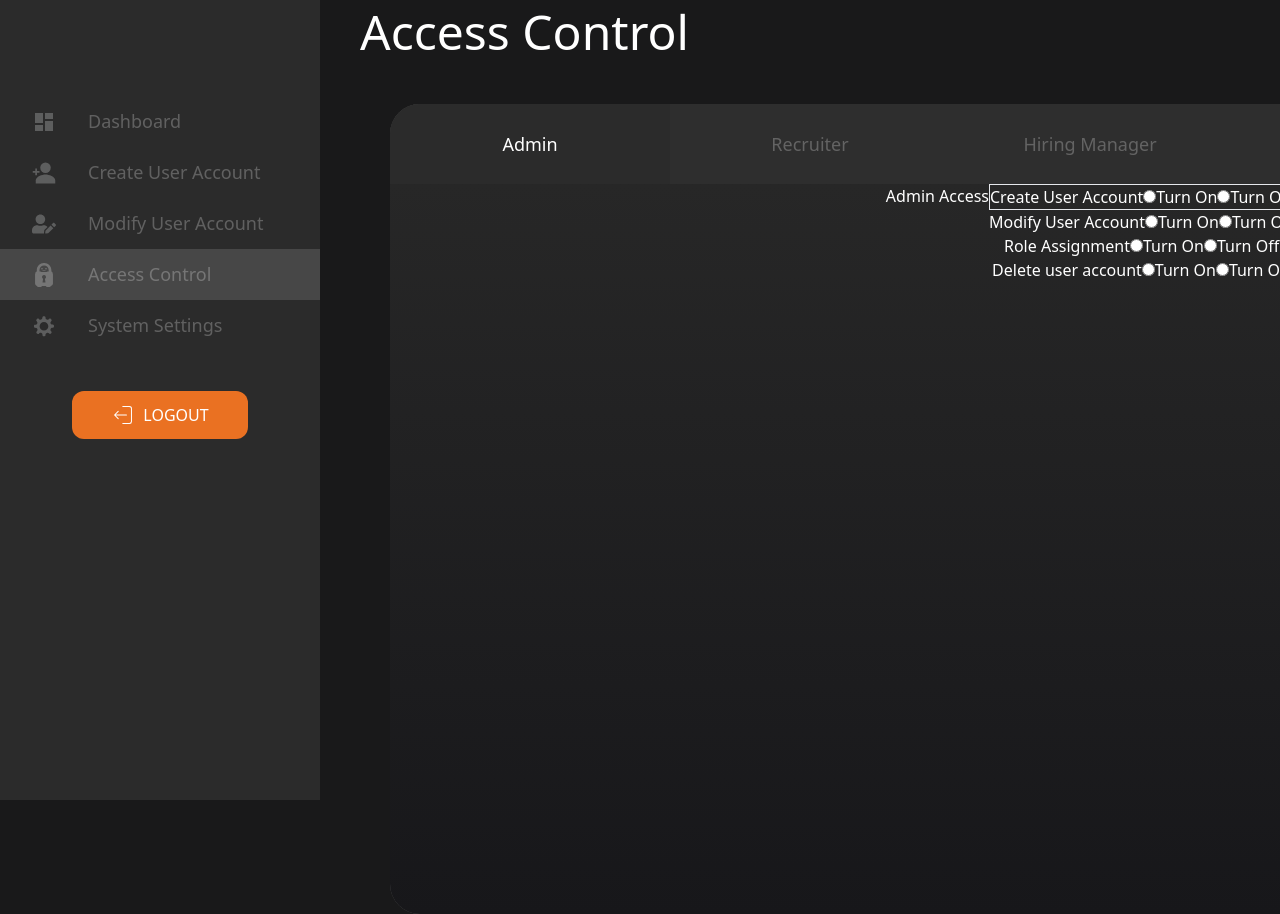
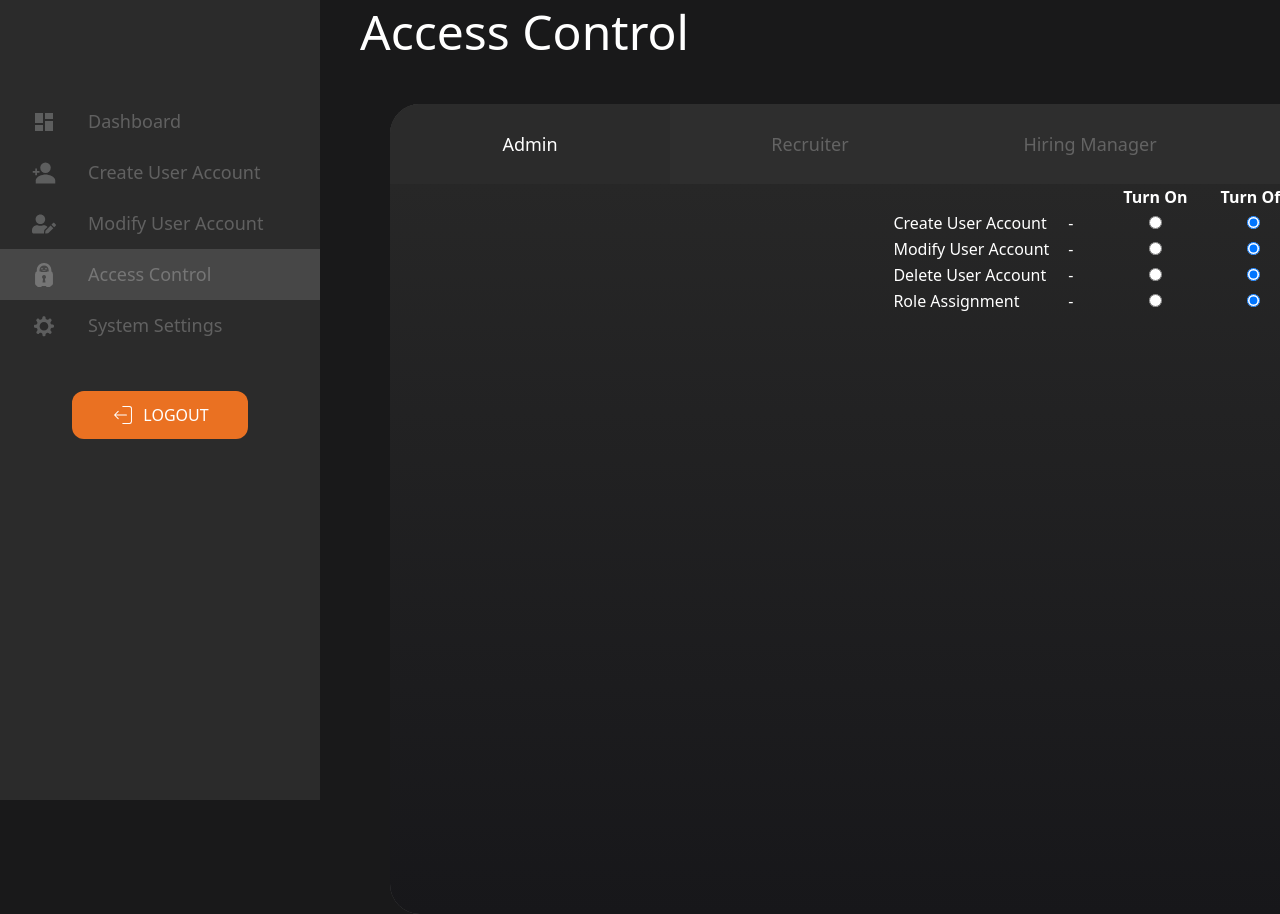
Before and after one commit to Rasindu99/MergX-Application-Tracking-System, a React (Create React App) app in the folder client/: page /adminaccesscontrol in a window 1280 px wide. Shown: the top 914 px of the page. Built offline with nearby package versions, Linux system fonts and the light colour scheme; no server answers.

Commit message:
Update AdminAccess.js

```diff
--- a/client/src/Components/admincomp/AdminAccess.js
+++ b/client/src/Components/admincomp/AdminAccess.js
@@ -1,118 +1,171 @@
 import React, { useState } from 'react';
 
 export default function AdminAccess() {
-  const [selectedOption, setSelectedOption] = useState(null);
+  const [createUser, setCreateUser] = useState(false);
+  const [modifyUser, setModifyUser] = useState(false);
+  const [deleteUser, setDeleteUser] = useState(false);
+  const [roleAssignment, setRoleAssignment] = useState(false);
 
-  const handleOptionChange = (event) => {
-    setSelectedOption(event.target.value);
+  const handleCreateUser = () => {
+    setCreateUser(!createUser);
+    const newValue = !createUser;
+    setCreateUser(newValue);
+    console.log(`Create User Account turned ${newValue ? 'on' : 'off'}`);
+  };
+
+  const handleModifyUser = () => {
+    setModifyUser(!modifyUser);
+    const newValue = !modifyUser
+    setModifyUser(newValue);
+    console.log(`Modify User Account turned ${newValue ? 'on' : 'off'}`);
+  };
+
+  const handleDeleteUser = () => {
+    setDeleteUser(!deleteUser);
+    const newValue =!deleteUser
+    setDeleteUser(newValue);
+    console.log(`Delete user Account turned ${newValue ? 'on' : 'off'}`);
+  };
+
+  const handleRoleAssignment = () => {
+    setRoleAssignment(!roleAssignment);
+    const newValue =!roleAssignment
+    setRoleAssignment(newValue);
+    console.log(`Role Assignment turned ${newValue ? 'on' : 'off'}`);
   };
 
   return (
     <div className='flex justify-center'>
-      <h1>Admin Access</h1>
       <div>
-      <div className='flex border'>
-        <label>
-            Create User Account
-        </label>
-        <label>
+        <table>
+          <thead>
+            <tr>
+              <th></th>
+              <th className='pl-10'></th>
+              <th className='pl-8 pr-8 '>Turn On</th>
+              <th>Turn Off</th>
+            </tr>
+          </thead>
+
+          <tbody>
+            <tr>
+              <td>
+                <div className='text-left'>
+                  <label>Create User Account</label>
+                </div>
+              </td>
+              <td>
+                <h1>-</h1>
+              </td>
+              <td>
+                <div>
                   <input
                     type="radio"
-            value="createon"
-            checked={selectedOption === "createon"}
-            onChange={handleOptionChange}
+                    checked={createUser}
+                    onChange={handleCreateUser}
                   />
-            Turn On
-        </label>
-        <label>
+                </div>
+              </td>
+              <td>
+                <div>
                   <input
                     type="radio"
-            value="createoff"
-            checked={selectedOption === "createoff"}
-            onChange={handleOptionChange}
+                    checked={!createUser}
+                    onChange={handleCreateUser}
                   />
-            Turn Off
-        </label>
                 </div>
-
+              </td>
+            </tr>
+            <tr>
+              <td>
+                <div className='text-left'>
+                  <label>Modify User Account</label>
+                </div>
+              </td>
+              <td>
+                <h1>-</h1>
+              </td>
+              <td>
                 <div>
-      <label>
-        Modify  User Account
-      </label>
-      <label>
                   <input
                     type="radio"
-            value="modifyon"
-            checked={selectedOption === "modifyon"}
-            onChange={handleOptionChange}
+                    checked={modifyUser}
+                    onChange={handleModifyUser}
                   />
-            Turn On
-        </label>
-        <label>
+                </div>
+              </td>
+              <td>
+                <div>
                   <input
                     type="radio"
-            value="modifyoff"
-            checked={selectedOption === "modifyoff"}
-            onChange={handleOptionChange}
+                    checked={!modifyUser}
+                    onChange={handleModifyUser}
                   />
-            Turn Off
-        </label>
                 </div>
+              </td>
+            </tr>
 
+            <tr>
+              <td>
+                <div className='text-left'>
+                  <label>Delete User Account</label>
+                </div>
+              </td>
+              <td>
+                <h1>-</h1>
+              </td>
 
+              <td>
                 <div>
-      <label>
-        Role Assignment
-      </label>
-      <label>
                   <input
                     type="radio"
-            value="roleon"
-            checked={selectedOption === "roleon"}
-            onChange={handleOptionChange}
+                    checked={deleteUser}
+                    onChange={handleDeleteUser}
                   />
-            Turn On
-        </label>
-        <label>
+                </div>
+              </td>
+              <td>
+                <div>
                   <input
                     type="radio"
-            value="option2"
-            checked={selectedOption === "roleoff"}
-            onChange={handleOptionChange}
+                    checked={!deleteUser}
+                    onChange={handleDeleteUser}
                   />
-            Turn Off
-        </label>
                 </div>
+              </td>
+            </tr>
 
-
+            <tr>
+              <td>
+                <div className='text-left'>
+                  <label>Role Assignment</label>
+                </div>
+              </td>
+              <td>
+                <h1>-</h1>
+              </td>
+              <td>
                 <div>
-      <label>
-        Delete user account
-      </label>
-      <label>
                   <input
                     type="radio"
-            value="option1"
-            checked={selectedOption === "deleteon"}
-            onChange={handleOptionChange}
+                    checked={roleAssignment}
+                    onChange={handleRoleAssignment}
                   />
-            Turn On
-        </label>
-        <label>
+                </div>
+              </td>
+              <td>
+                <div>
                   <input
                     type="radio"
-            value="option2"
-            checked={selectedOption === "deleteoff"}
-            onChange={handleOptionChange}
+                    checked={!roleAssignment}
+                    onChange={handleRoleAssignment}
                   />
-            Turn Off
-        </label>
                 </div>
-
+              </td>
+            </tr>
+          </tbody>
+        </table>
       </div>
-
-
-
     </div>
   );
 }
```
Lines whose indentation alone changed are shown as unchanged.
